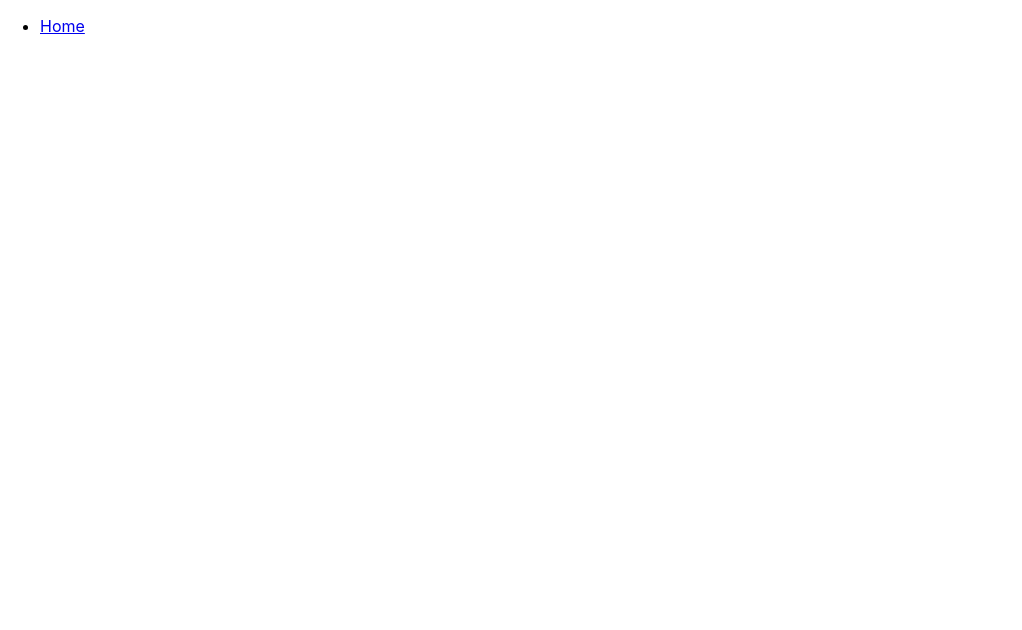
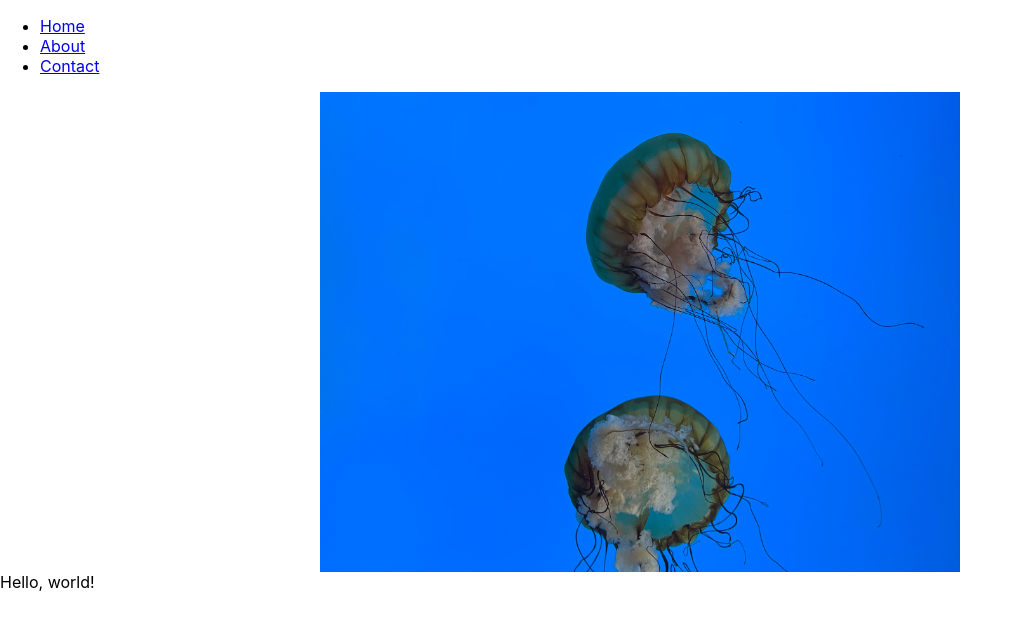
Before and after one commit to olivia-folliard/okfdev, a React (Create React App) app: page / in a window 1280 px wide. Shown: the top 630 px of the page, without its empty margins (0-1022 px from the left). Built offline with nearby package versions, Linux system fonts and the light colour scheme.

Commit message:
working navbar

```diff
--- a/src/App.js
+++ b/src/App.js
@@ -1,8 +1,10 @@
 import { BrowserRouter as Router, Route, Routes } from "react-router-dom";
 import './App.css';
-import Home from "./components/Home";
+import Home from './components/Home';
 import Navbar from './components/Navbar';
 import React from "react";
+import About from './components/About';
+import Contact from './components/Contact';
 
 function App() {
   return (
@@ -10,7 +12,9 @@ function App() {
       <div>
         <Navbar />
           <Routes>
-            <Route path="/" exact component={Home} />
+            <Route path="/" element={<Home />} />
+            <Route path="/About" element={<About />} />
+            <Route path="/Contact" element={<Contact />} />
           </Routes>
       </div>
     </Router>
--- a/src/components/Home.js
+++ b/src/components/Home.js
@@ -1,4 +1,5 @@
 import React from 'react';
+import '../styles/Home.css'
 
 function Home() {
     return (
--- a/src/components/Navbar.js
+++ b/src/components/Navbar.js
@@ -6,6 +6,8 @@ function Navbar() {
         <nav>
             <ul>
                 <li><Link to="/">Home</Link></li>
+                <li><Link to="/about">About</Link></li>
+                <li><Link to="/contact">Contact</Link></li>
             </ul>
         </nav>
     )
--- /dev/null
+++ b/src/styles/Home.css
@@ -0,0 +1,9 @@
+.Home {
+    text-align: center
+}
+
+img {
+    max-width: 50%;
+    display: block;
+    margin: 0 auto
+}
```
